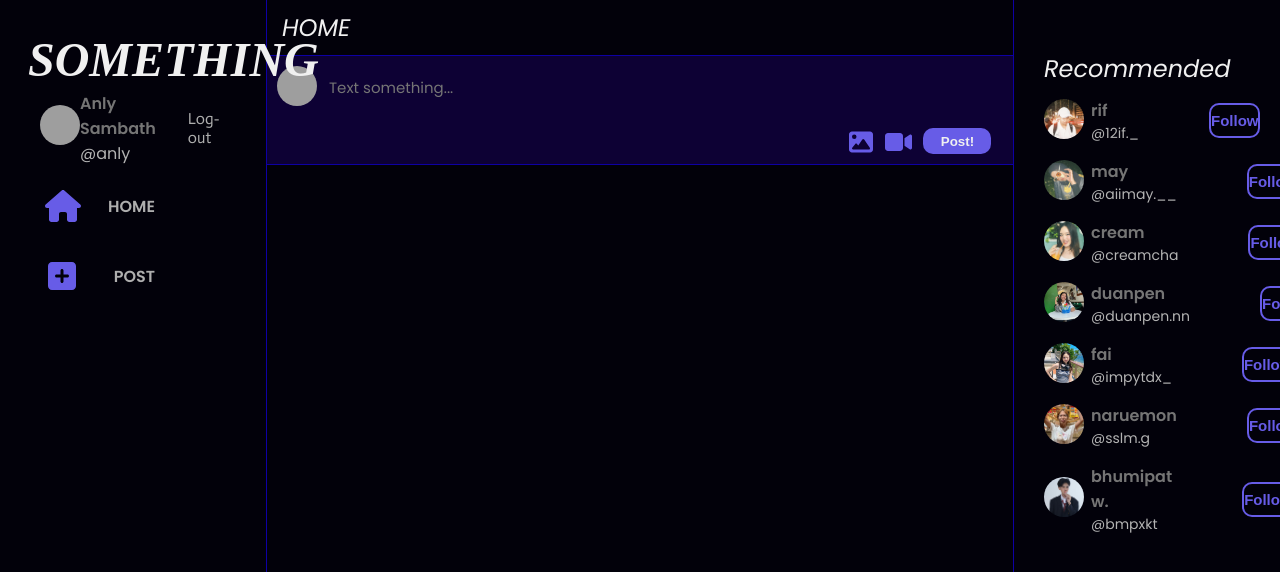
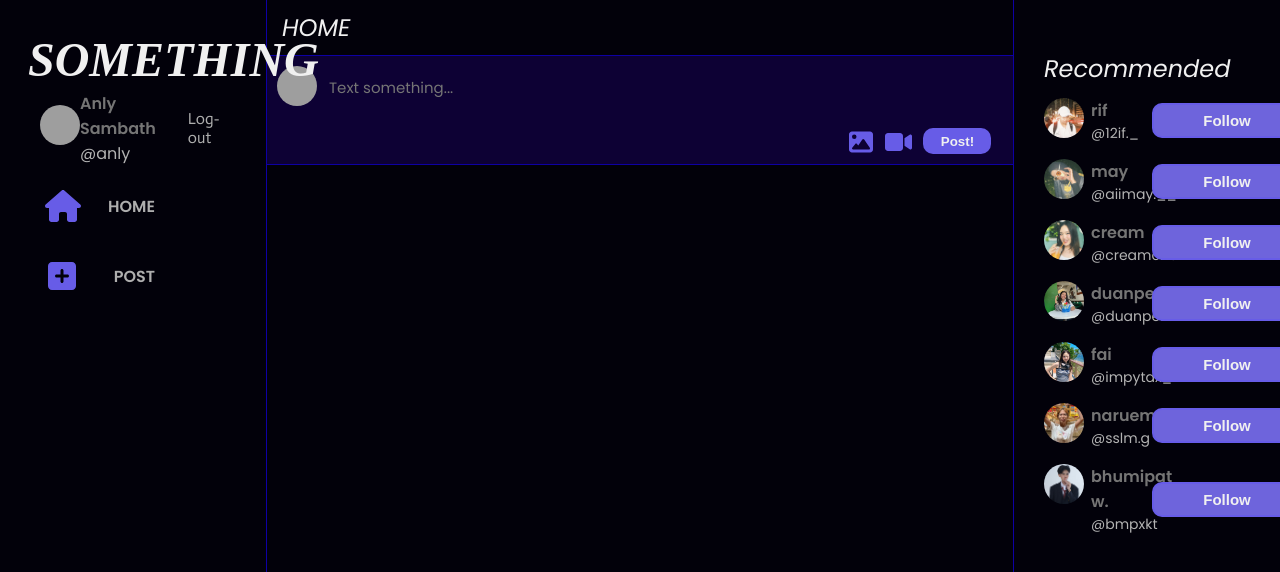
Before and after one commit to WarinPalm/SocialMedia, a React (Vite) app: page / in a window 1280 px wide. Shown: the top 572 px of the page. Built offline with nearby package versions, Linux system fonts and the light colour scheme; grey boxes are pictures that could not be loaded.

Commit message:
Refactor SignIn component and update routing; remove unused Profile_other component

```diff
--- a/src/Pages/Login/signin/SingIn.jsx
+++ b/src/Pages/Login/signin/SingIn.jsx
@@ -1,5 +1,6 @@
 import "./signin.css";
 import bg from "/public/social media platform_fix.png";
+import { Link } from "react-router-dom";
 
 const SingIn = () => {
   return (
@@ -16,7 +17,7 @@ const SingIn = () => {
           <input name="password" type="password" required/>
           <button className="submit" type="submit">CONTINUE</button>
           <p>Don’t have an account yet?</p>
-          <a href="">Sing-Up</a>
+          <Link to={'../signup'}>Sign-in</Link>
         </div>
       </form>
     </div>
--- a/src/Pages/Profile/Profile_own/Profile_own.jsx
+++ b/src/Pages/Profile/Profile_own/Profile_own.jsx
@@ -2,14 +2,18 @@ import Profile_left from "./componemt/Profile_left";
 import Profile_mid from "./componemt/Profile_mid";
 import Profile_right from "./componemt/Profile_right";
 import "./Profile_own.css";
+import { useLocation } from "react-router-dom";
 
 const Profile_own = () => {
+  const location = useLocation();
+  const { state } = location;
+
   return (
     <div className="profile_own-container">
       <div className="left-pro">
         <Profile_left />
       </div>
-      <Profile_mid />
+      <Profile_mid profile={state.pic} name={state.name} add={state.add} follow = {state.follow} setfollow={state.setfollow} />
       <div className="right-pro">
         <Profile_right />
       </div>
--- a/src/Pages/Profile/Profile_own/componemt/Profile_mid.jsx
+++ b/src/Pages/Profile/Profile_own/componemt/Profile_mid.jsx
@@ -1,16 +1,21 @@
-const Profile_mid = () => {
+import Follow from "../../../component/Follow"
+import UnFollow from "../../../component/UnFollow"
+import { useState } from "react"
+
+const Profile_mid = ({pic , name , add , follow }) => {
+  const [followw , setFolloww] = useState(follow)
   return (
     <div className="profile-mid">
       <div className="profile">
-        <img src="https://s3-alpha-sig.figma.com/img/11db/cb98/2f9ba115c7d5cc790cc48a457815fb67?Expires=1731888000&Key-Pair-Id=APKAQ4GOSFWCVNEHN3O4&Signature=aHWM539yjmOZ8m77GujEFxQ~xkua5ICdaWKtbkwfkfoOmZMuAcRdObcC69NoOdlU5vp2JonV2L7xUY53Ir4S7kSNtO49cd1gKYjPoNeBiW4YBlTZr2iP6tv4LMOSMEeERCqG4UCOghJ2JXooqN0ca-G1Dt2gEu9w83I~43IIYsR5ZE94iZ00zDdN9IhjCQ2c47U-Sj-6~5RGYgbizDf8usk2H-GascnRsb6QT4yy1O1Lk7jMxFt7vpiFdJpXEE2M5l3CSjJJ2SkLF94~A2qjSPoJON2fNplvycj0IaFpE7ftL6o4t23ipgYlDTsp9DuZ9~LfOZ0a8Pqk1dpdtXh0Mw__" className="profile-pic"></img>
+        <img src={pic} className="profile-pic"></img>
         <div className="bg-profile"></div>
         <div className="profilefordetail">
           <div className="leftleft">
-            <div className="name">Anly Sambath</div>
-            <div className="addname">@anly</div>
+            <div className="name">{name}</div>
+            <div className="addname">@{add}</div>
           </div>
-          <div className="rightright">
-            <button className="follow-btn">Edit Profile</button>
+          <div className="rightright" onClick={()=>setFolloww(!followw)}>
+            {followw ? <Follow /> : <UnFollow />}
           </div>
         </div>
       </div>
--- /dev/null
+++ b/src/Pages/component/Follow.jsx
@@ -0,0 +1,9 @@
+import './follow.css'
+
+const Follow = () => {
+  return (
+    <button className="follow-btnn">Follow</button>
+  )
+}
+
+export default Follow
--- /dev/null
+++ b/src/Pages/component/UnFollow.jsx
@@ -0,0 +1,8 @@
+import './follow.css'
+const UnFollow = () => {
+  return (
+    <button className="unfollow-btnn">Following</button>
+  )
+}
+
+export default UnFollow
--- /dev/null
+++ b/src/Pages/component/follow.css
@@ -0,0 +1,35 @@
+@import "../colour.css";
+@import url("https://fonts.googleapis.com/css2?family=Actor&family=Poppins:ital,wght@0,100;0,200;0,300;0,400;0,500;0,600;0,700;0,800;0,900;1,100;1,200;1,300;1,400;1,500;1,600;1,700;1,800;1,900&display=swap");
+
+.follow-btnn {
+  /* margin-left: 70px; */
+  background-color: #6e64dc;
+  color: var(--septenary);
+  border: 2px solid var(--senary);
+  width: 150px;
+  height: 35px;
+  border-radius: 10px;
+  font-weight: 600;
+  cursor: pointer;
+  font-size: 15px;
+
+
+  &:hover {
+    transition: all .7s ease;
+    background-color: transparent;
+    color: var(--septenary);
+  }
+}
+
+.unfollow-btnn{
+  /* margin-left: 70px; */
+  background-color: transparent;
+  color: var(--senary);
+  border: 2px solid var(--senary);
+  width: 150px;
+  height: 35px;
+  border-radius: 10px;
+  font-weight: 600;
+  cursor: pointer;
+  font-size: 15px;
+}
--- a/src/Pages/home/component/Recommended.jsx
+++ b/src/Pages/home/component/Recommended.jsx
@@ -1,15 +1,26 @@
+import Follow from "../../component/Follow";
+import { useState } from "react";
+import UnFollow from "../../component/UnFollow";
+import { Link } from "react-router-dom";
 
-const Recommended = ({ pic , name , add }) => {
+const Recommended = ({ pic, name, add }) => {
+  const [follow, setFollow] = useState(true);
+  const state = { pic, name, add , follow };
+
   return (
-    <div className="Recommended">
+    <div className="Recommended" >
+      <Link className="recomcon"  to={"../myprofile"} state={state}>
         <div className="Recommended-img">
-        <img src={pic} alt={name}/>
+          <img src={pic} alt={name} />
         </div>
         <div className="add-name">
           <div className="name">{name}</div>
           <div className="username">@{add}</div>
         </div>
-      <button className="follow-btn">Follow</button>
+      </Link>
+      <a className="follow-container" onClick={() => setFollow(!follow)}>
+        {follow ? <Follow /> : <UnFollow />}
+      </a>
     </div>
   );
 };
--- a/src/Pages/home/home.css
+++ b/src/Pages/home/home.css
@@ -288,6 +288,7 @@
   width: calc((100% - 748px) / 2);
   color: #6e64dc;
   padding: 55px 20px 0 30px;
+
   h1 {
     font-family: "Poppins", sans-serif;
     font-weight: 400;
@@ -301,6 +302,7 @@
     display: flex;
     justify-content: start;
     align-items: center;
+    justify-content: space-around;
     .Recommended-img img {
       width: 40px;
       height: 40px;
@@ -327,22 +329,11 @@
         color: #b3b3b3;
       }
     }
-    .follow-btn {
-      margin-left: 70px;
-      background-color: transparent;
-      color: var(--senary);
-      border: 2px solid var(--senary);
-      width: 190px;
-      height: 35px;
-      border-radius: 10px;
-      font-weight: 600;
-      cursor: pointer;
-      font-size: 15px;
-      &:hover {
-        transition: all .7s ease;
-        background-color: #6e64dc;
-        color: var(--septenary);
-      }
-    }
   }
 }
+.recomcon{
+  text-decoration: none;
+  display: flex;
+
+  width: 50%;
+}
```
Also changed, not shown: src/Pages/Profile/Profile_other/Profile_other.jsx (deleted, +0 -7 lines), src/main.jsx (+4 -6 lines). Lines whose indentation alone changed are shown as unchanged.
